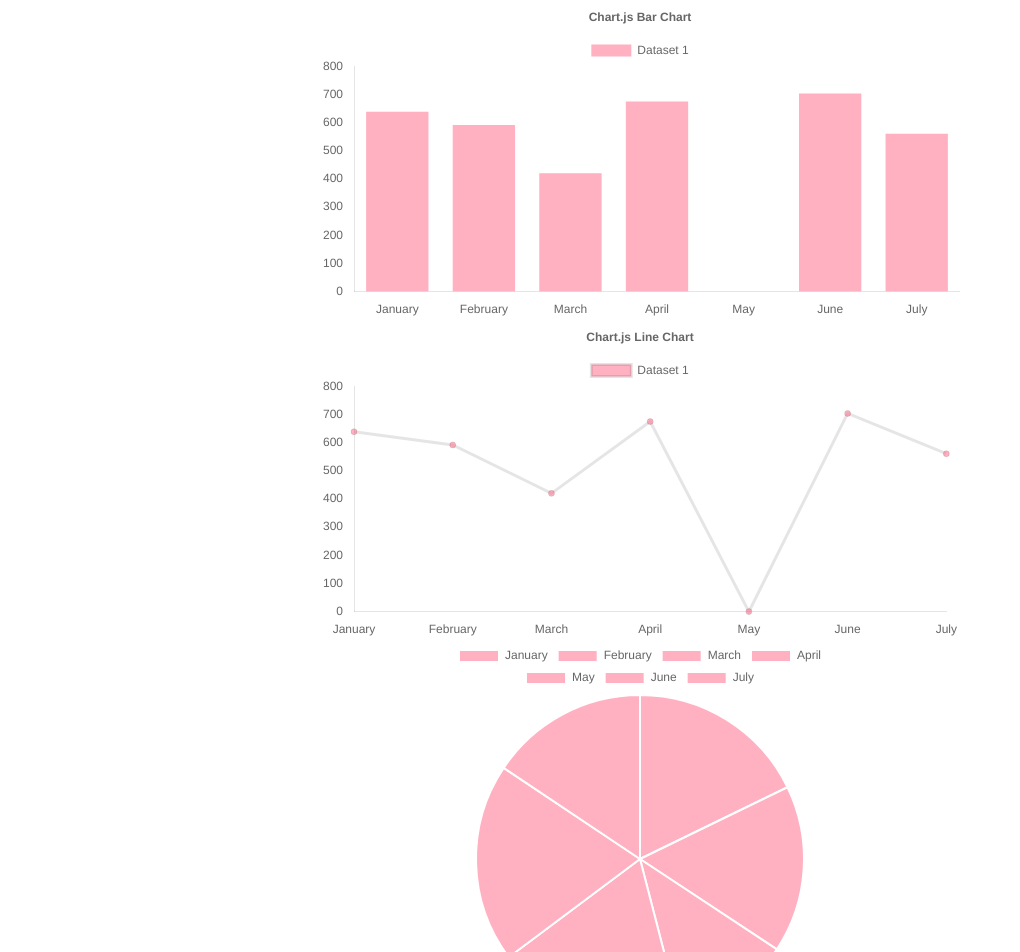
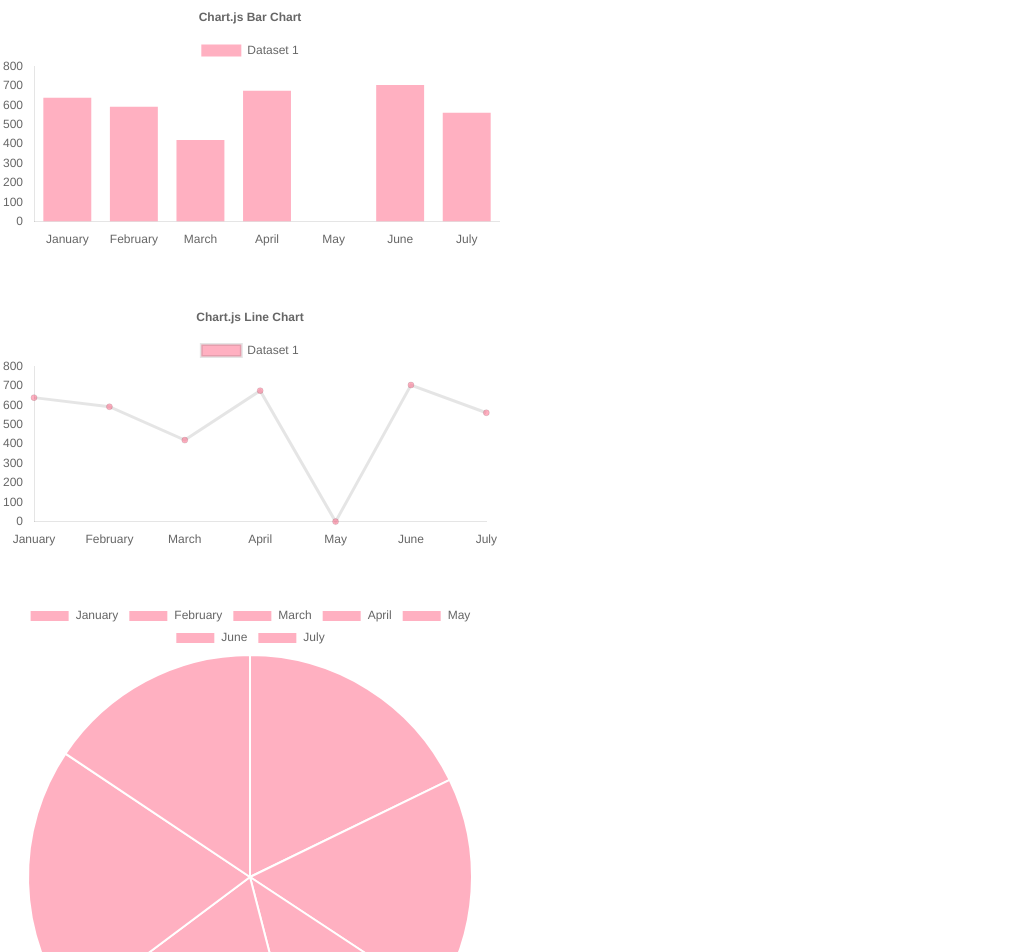
Before and after one commit to hariomkushwaha/KheloIndiaFrontend, a React (Create React App) app: page /chart in a window 1280 px wide. Shown: the top 952 px of the page, without its empty margins (0-1020 px from the left). Built offline with nearby package versions, Linux system fonts and the light colour scheme.

Commit message:
height width of charts

```diff
--- a/src/components/BarChart.jsx
+++ b/src/components/BarChart.jsx
@@ -9,7 +9,7 @@ import {
   Legend,
 } from "chart.js";
 import { Bar } from "react-chartjs-2";
-import  {faker} from "@faker-js/faker";
+import { faker } from "@faker-js/faker";
 
 ChartJS.register(
   CategoryScale,
@@ -45,20 +45,6 @@ const options = {
   },
 };
 
-
 export default function BarChart(props) {
-  return (
-    <div
-      style={{
-        height: "30%",
-        width: "50%",
-        display: "flex",
-        justifyContent: "center",
-        margin: "auto",
-      }}
-    >
-      <Bar options={options} data={props.data} />
-      <br />
-    </div>
-  );
+  return <Bar options={options} data={props.data} />;
 }
--- a/src/components/LineChart.jsx
+++ b/src/components/LineChart.jsx
@@ -1,4 +1,4 @@
-import React from 'react';
+import React from "react";
 import {
   Chart as ChartJS,
   CategoryScale,
@@ -8,9 +8,9 @@ import {
   Title,
   Tooltip,
   Legend,
-} from 'chart.js';
-import { Line } from 'react-chartjs-2';
-import {faker} from '@faker-js/faker';
+} from "chart.js";
+import { Line } from "react-chartjs-2";
+import { faker } from "@faker-js/faker";
 
 ChartJS.register(
   CategoryScale,
@@ -26,32 +26,27 @@ const options = {
   responsive: true,
   plugins: {
     legend: {
-      position: 'top',
+      position: "top",
     },
     title: {
       display: true,
-      text: 'Chart.js Line Chart',
+      text: "Chart.js Line Chart",
     },
   },
   scales: {
     x: {
       grid: {
-        display: false
-      }
+        display: false,
+      },
     },
     y: {
       grid: {
-        display: false
-      }
+        display: false,
+      },
     },
-  }
+  },
 };
 
 export default function LineChart(props) {
-  return (
-    <div style={{height:"30%" , width:"50%" , display:"flex",justifyContent:"center", margin:"auto"}}>
-   <Line options={options} data={props.data} />
-   <br />
-    </div>
-    )
+  return <Line options={options} data={props.data} />;
 }
--- a/src/components/PieChart.jsx
+++ b/src/components/PieChart.jsx
@@ -1,40 +1,9 @@
-import React from 'react';
-import { Chart as ChartJS, ArcElement, Tooltip, Legend } from 'chart.js';
-import { Pie } from 'react-chartjs-2';
+import React from "react";
+import { Chart as ChartJS, ArcElement, Tooltip, Legend } from "chart.js";
+import { Pie } from "react-chartjs-2";
 
 ChartJS.register(ArcElement, Tooltip, Legend);
 
-// export const data = {
-//   labels: ['Red', 'Blue', 'Yellow', 'Green', 'Purple', 'Orange'],
-//   datasets: [
-//     {
-//       label: '# of Votes',
-//       data: [12, 19, 3, 5, 2, 3],
-//       backgroundColor: [
-//         'rgba(255, 99, 132, 0.2)',
-//         'rgba(54, 162, 235, 0.2)',
-//         'rgba(255, 206, 86, 0.2)',
-//         'rgba(75, 192, 192, 0.2)',
-//         'rgba(153, 102, 255, 0.2)',
-//         'rgba(255, 159, 64, 0.2)',
-//       ],
-//       borderColor: [
-//         'rgba(255, 99, 132, 1)',
-//         'rgba(54, 162, 235, 1)',
-//         'rgba(255, 206, 86, 1)',
-//         'rgba(75, 192, 192, 1)',
-//         'rgba(153, 102, 255, 1)',
-//         'rgba(255, 159, 64, 1)',
-//       ],
-//       borderWidth: 1,
-//     },
-//   ],
-// };
-
 export default function PieChart(props) {
-  return (
-    <div style={{height:"15%" , width:"30%" , display:"flex",justifyContent:"center", margin:"auto"}}>
-    <Pie data={props.data} />
-    </div>
-    )
+  return <Pie data={props.data} />;
 }
--- a/src/pages/Chart.js
+++ b/src/pages/Chart.js
@@ -2,11 +2,18 @@ import React from "react";
 import BarChart from "../components/BarChart.jsx";
 import LineChart from "../components/LineChart.jsx";
 import PieChart from "../components/PieChart.jsx";
-import  {faker} from "@faker-js/faker";
+import { faker } from "@faker-js/faker";
 
 const Chart = () => {
-
-  const labels = ["January", "February", "March", "April", "May", "June", "July"];
+  const labels = [
+    "January",
+    "February",
+    "March",
+    "April",
+    "May",
+    "June",
+    "July",
+  ];
 
   const data = {
     labels,
@@ -21,10 +28,30 @@ const Chart = () => {
 
   return (
     <>
-      <BarChart data={data}  />
-      <LineChart data={data}  />
-      <PieChart data={data}  />
-
+      <div
+        style={{
+          height: "300px",
+          width: "500px",
+        }}
+      >
+        <BarChart data={data} />
+      </div>
+      <div
+        style={{
+          height: "300px",
+          width: "500px",
+        }}
+      >
+        <LineChart data={data} />
+      </div>
+      <div
+        style={{
+          height: "300px",
+          width: "500px",
+        }}
+      >
+        <PieChart data={data} />
+      </div>
     </>
   );
 };
```
Lines whose indentation alone changed are shown as unchanged.
